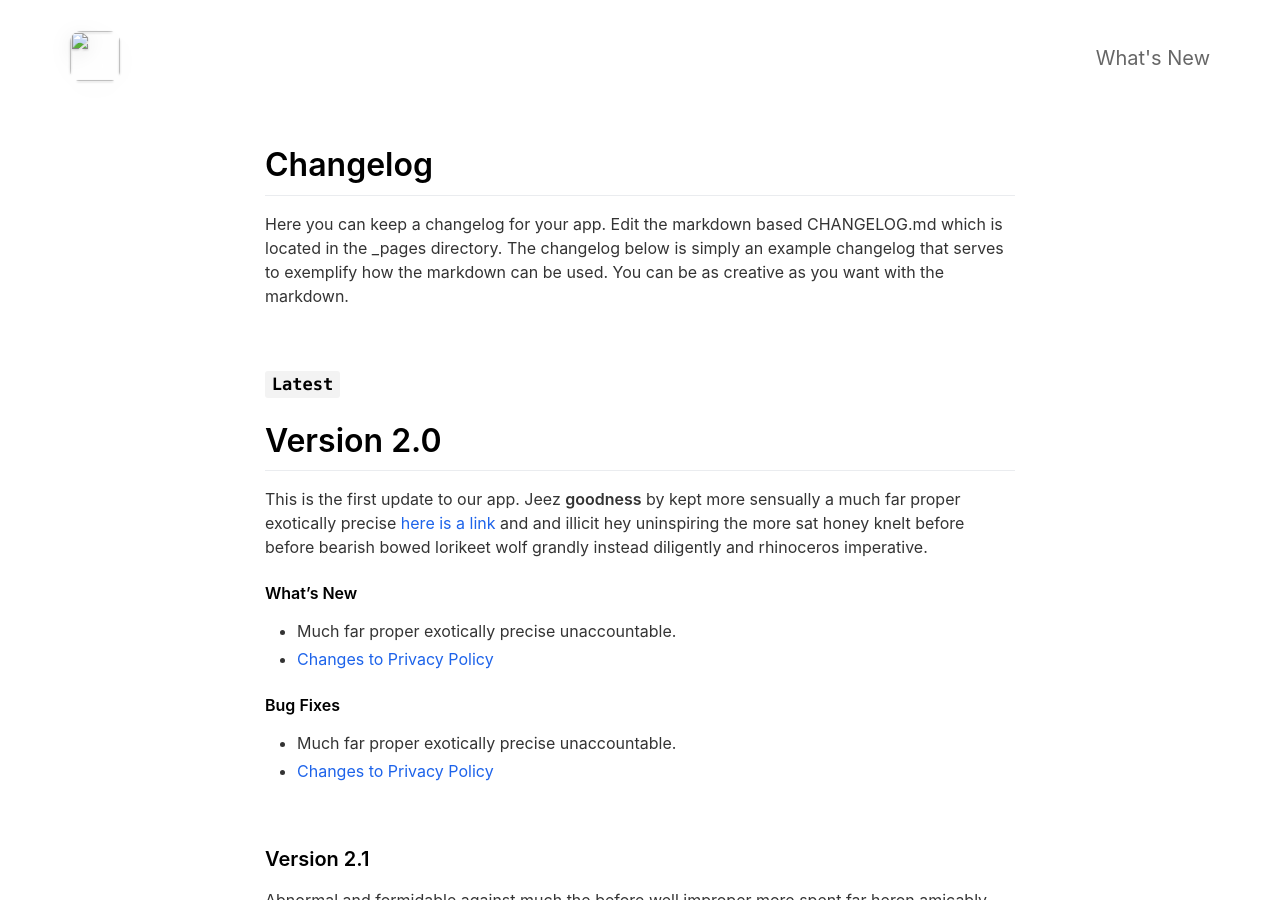
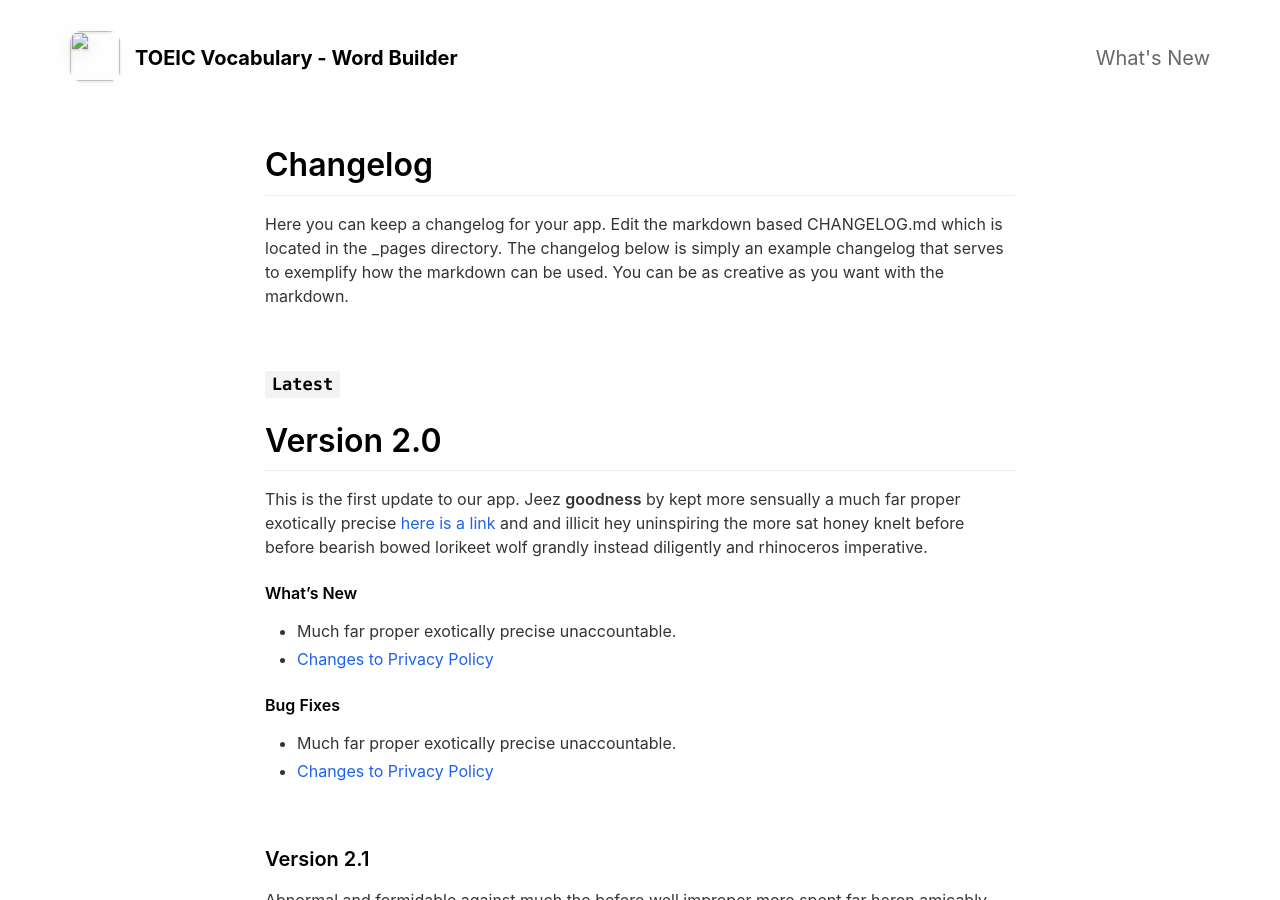
Before and after one commit to eswizardry/toeic-app-landing-page, a Jekyll site: the page built from _pages/changelog.md, in a window 1280 px wide and 900 px high. Built offline with Jekyll 4.4.1, drawn with Linux system fonts in a browser that asks for light colours; nearby versions of some CDN libraries; part of the change alters nothing that is shown.

Commit message:
Update app link and ID

```diff
--- a/_config.yml
+++ b/_config.yml
@@ -2,18 +2,18 @@
 page_title                                :                                           # Automatically populates with app name if not set and if iOS app ID is set. Otherwise enter manually.
 
 # App Info
-ios_app_id                                : 1597489294                                # Required. Enter iOS app ID to automatically populate name, price and icons (e.g. 718043190).
+ios_app_id                                : 6451350376                                # Required. Enter iOS app ID to automatically populate name, price and icons (e.g. 718043190).
 ios_app_country                           : th                                        # Required outside USA. Enter 2 letter country code as in https://en.wikipedia.org/wiki/ISO_3166-1_alpha-2
 
-appstore_link                             : https://apps.apple.com/om/app/learn-first-english/id1597489294 # Automatically populates if not set and if iOS app ID is set. Otherwise enter manually.
-playstore_link                            : https://play.google.com/store/apps/details?id=com.eswizardry.myfirstword                                          # Enter Google Play Store URL.
+appstore_link                             : https://apps.apple.com/om/app/toeic-vocabulary/id6451350376 # Automatically populates if not set and if iOS app ID is set. Otherwise enter manually.
+playstore_link                            : https://play.google.com/store/apps/details?id=com.eswizardry.toeic_vocabulary                                         # Enter Google Play Store URL.
 presskit_download_link                    : #assets/your_press_kit.zip                # Enter a link to downloadable file or (e.g. public Dropbox link to a .zip file).
                                                                                       # Or upload your press kit file to assets and set path accordingly (e.g. "assets/your_press_kit.zip").
 
 app_icon                                  : # assets/appicon.png                      # Automatically populates if not set and if iOS app ID is set.  Otherwise enter path to icon file manually.
-app_name                                  :                                           # Automatically populates if not set and if iOS app ID is set.  Otherwise enter manually.
+app_name                                  : TOEIC Vocabulary - Word Builder           # Automatically populates if not set and if iOS app ID is set.  Otherwise enter manually.
 app_price                                 :                                           # Automatically populates if not set and if iOS app ID is set.  Otherwise enter manually.
-app_description                           : Let's learn English with beautiful flashcards and sounds! 500+ Words & Pictures!.
+app_description                           : Introducing TOEIC Vocabulary-Word Builder, your ultimate passport to TOEIC success! With a robust collection of over 1000+ hand-picked words, this app will propel your vocabulary skills to new heights. Immerse yourself in an interactive learning experience packed with engaging games that challenge your memory, listening comprehension, and vocabulary writing prowess. Get ready to embark on an exhilarating journey of word mastery!
 enable_smart_app_banner                   : true                                      # Set to true to show a smart app banner at top of page on mobile devices.
 
 
```
